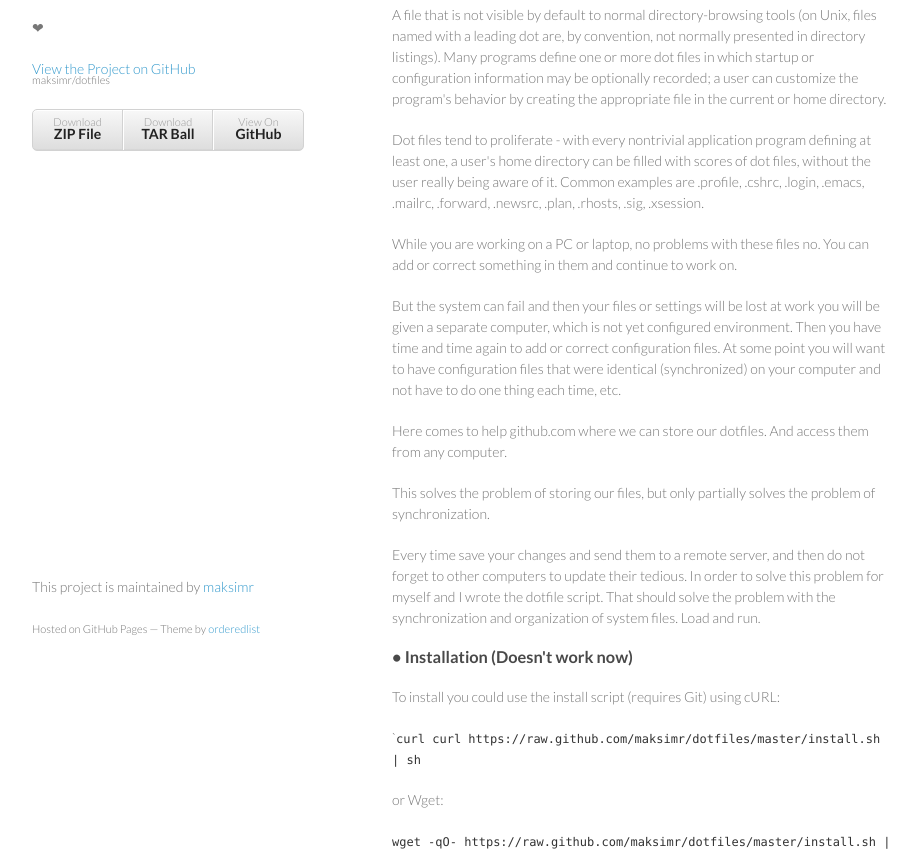
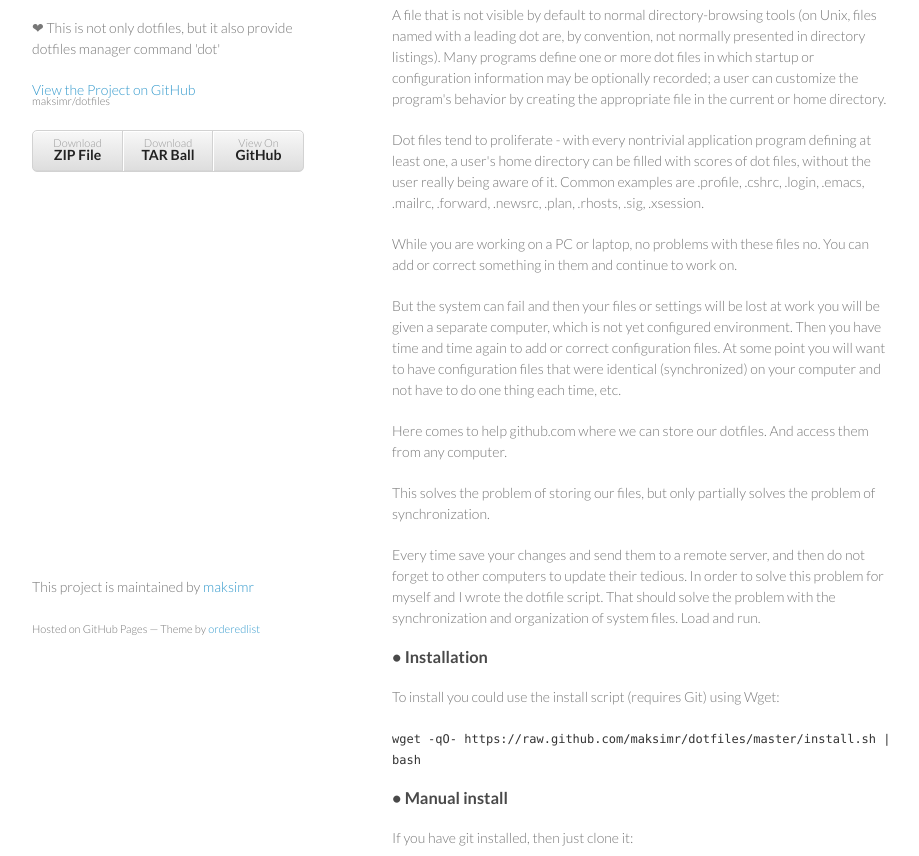
Before and after one commit to maksimr/dotfiles, a plain HTML site: page index.html in a window 1280 px wide. Shown: the part 92-948 px from the top of the page, without its empty margins (178-1097 px from the left). Drawn offline with Linux system fonts and the light colour scheme.

Commit message:
Create gh-pages branch via GitHub

```diff
--- a/index.html
+++ b/index.html
@@ -16,7 +16,7 @@
     <div class="wrapper">
       <header>
         <h1>Dotfiles</h1>
-        <p>❤</p>
+        <p>❤ This is not only dotfiles, but it also provide dotfiles manager command 'dot'</p>
 
         <p class="view"><a href="https://github.com/maksimr/dotfiles">View the Project on GitHub <small>maksimr/dotfiles</small></a></p>
 
@@ -62,15 +62,11 @@ In order to solve this problem for myself and I wrote the dotfile script.
 That should solve the problem with the synchronization and organization of system files.
 Load and run.</p>
 
-<h3>• Installation (Doesn't work now)</h3>
+<h3>• Installation</h3>
 
-<p>To install you could use the install script (requires Git) using cURL:</p>
+<p>To install you could use the install script (requires Git) using Wget:</p>
 
-<p>`<code>curl curl https://raw.github.com/maksimr/dotfiles/master/install.sh | sh</code></p>
-
-<p>or Wget:</p>
-
-<p><code>wget -qO- https://raw.github.com/maksimr/dotfiles/master/install.sh | sh</code></p>
+<p><code>wget -qO- https://raw.github.com/maksimr/dotfiles/master/install.sh | bash</code></p>
 
 <h3>• Manual install</h3>
 
@@ -116,6 +112,10 @@ it to alias list where you can delete it using command 'dot destroy _zshrc':</p>
 
 <p><code>dot alias .zshrc _zshrc</code></p>
 
+<p>Run tests for dotfiles manager:</p>
+
+<p><code>dot test</code></p>
+
 <h3>• Test</h3>
 
 <p>Tests writing on 'bats'. You may install 'grunt' and run 'grunt test' for
```
Also changed, not shown: params.json (+1 -1 lines).
